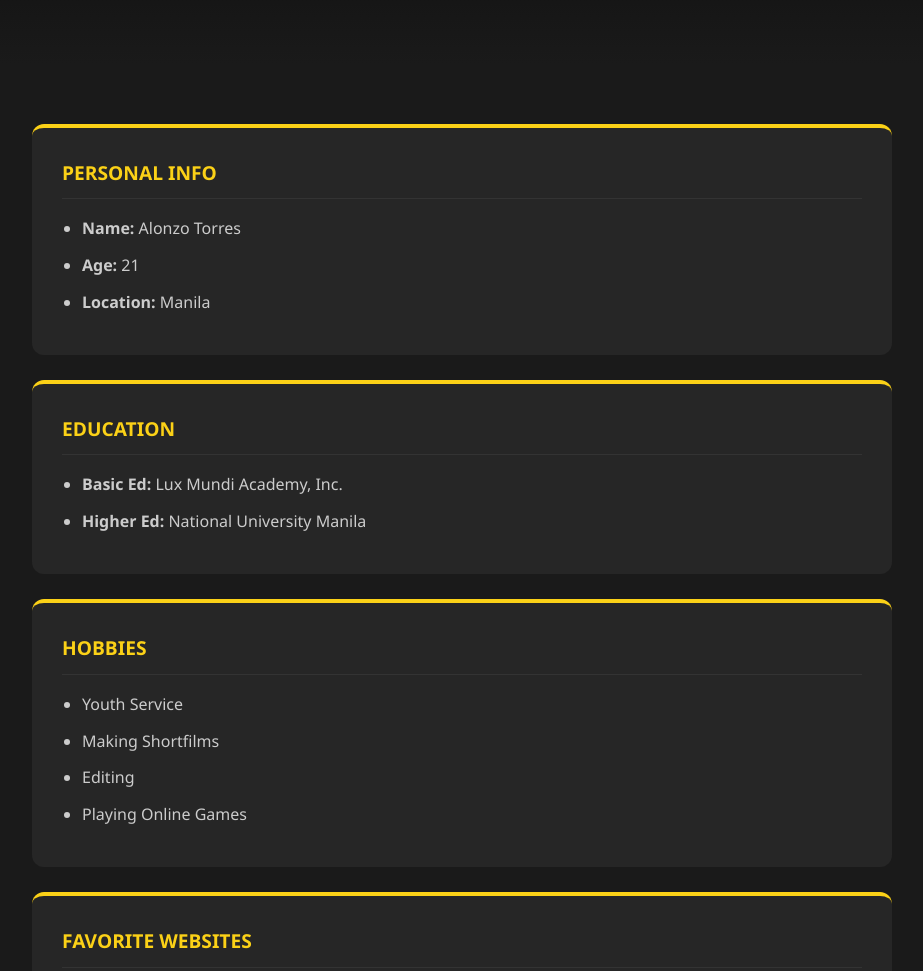
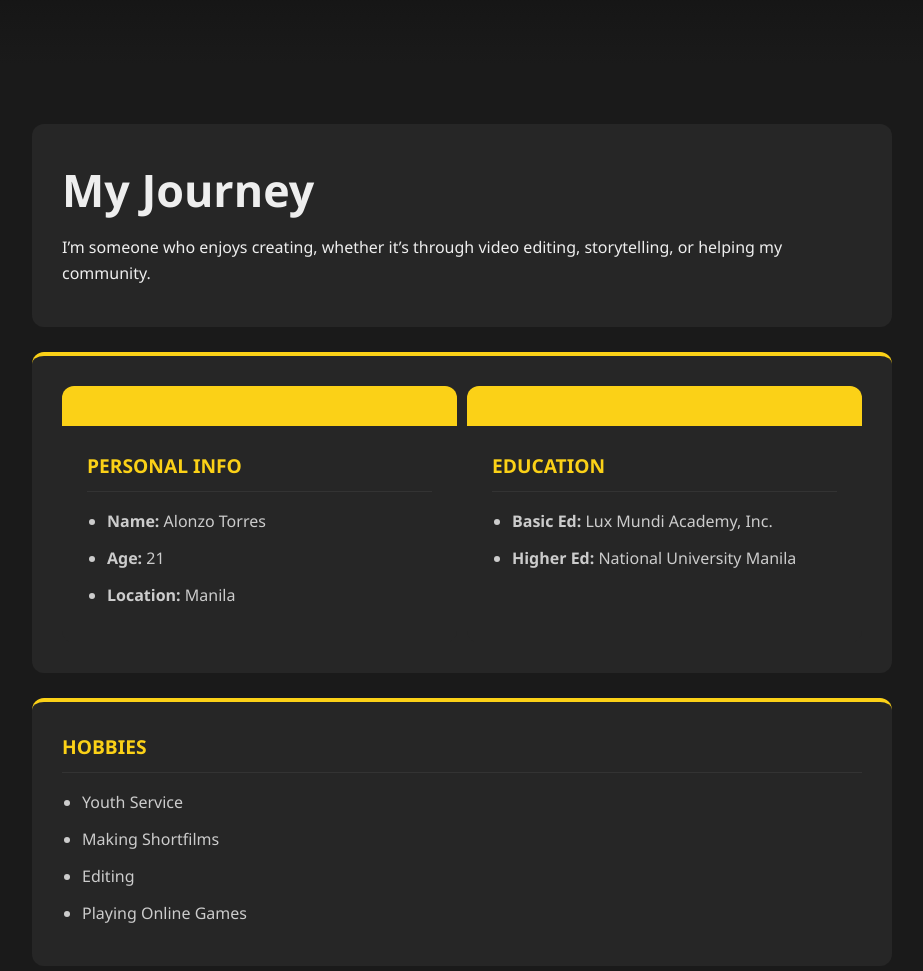
Before and after one commit to alonzoo28/websys-week3-torres-alonzo, a plain HTML site: page about.html in a window 1280 px wide. Shown: the part 420-1391 px from the top of the page, without its empty margins (178-1101 px from the left). Drawn offline with Linux system fonts and the light colour scheme.

Commit message:
about.html
Week 5 - Box Model Improvements

```diff
--- a/about.html
+++ b/about.html
@@ -23,22 +23,33 @@
     </div>
 
     <main>
-        <section>
+
+    <section class="intro-section">
+        <div class="intro-right">
+            <h1>My Journey</h1>
+            <p>I’m someone who enjoys creating, whether it’s through video editing, storytelling, or helping my community.</p>
+        </div>
+    </section>
+
+    <section class="info-grid">
+        <div class="info-card">
             <h2>Personal Info</h2>
             <ul>
                 <li><strong>Name:</strong> Alonzo Torres</li>
                 <li><strong>Age:</strong> 21</li>
                 <li><strong>Location:</strong> Manila</li>
             </ul>
-        </section>
+        </div>
 
-        <section>
+        <div class="info-card">
             <h2>Education</h2>
             <ul>
                 <li><strong>Basic Ed:</strong> Lux Mundi Academy, Inc.</li>
                 <li><strong>Higher Ed:</strong> National University Manila</li>
             </ul>
+        </div>
     </section>
+
 
     <section>
         <h2>Hobbies</h2>
@@ -60,20 +71,21 @@
     </section>
 
     <section>
+        <h2>Personal Projects</h2>
+        <p>Here are some of my works:</p>
+        <div class="project-links">
+            <a href="https://www.youtube.com/watch?v=ZGG1IA83WnM" target="_blank" class="project-btn">MMFF Student Shortfilm</a>
+            <a href="https://www.youtube.com/watch?v=-dwVZhhPwG0&t=53s" target="_blank" class="project-btn">Cafe Documentary</a>
+        </div>
+    </section>
+
+    <section>
         <h2>Contact Details</h2>
         <p><strong>Phone:</strong> 0922-(tutunog-tunog)</p>
         <p><strong>Email:</strong> shaqlebronontop@gmail.com</p>
         <p><strong>Visit me:</strong> Mexico, Cubao</p>
     </section>
 
-        <section>
-    <h2>Personal Projects</h2>
-    <p>Aside from school, I spend a lot of time behind the lens and in the editing booth. Here are some of my favorite works:</p>
-    <div class="project-links">
-        <a href="https://www.youtube.com/watch?v=ZGG1IA83WnM" target="_blank" class="project-btn">MMFF Student Shortfilm</a>
-        <a href="https://www.youtube.com/watch?v=-dwVZhhPwG0&t=53s" target="_blank" class="project-btn">Cafe Documentary</a>
-    </div>
-</section>
 </main>
 
     <footer>
```
Lines whose indentation alone changed are shown as unchanged.
